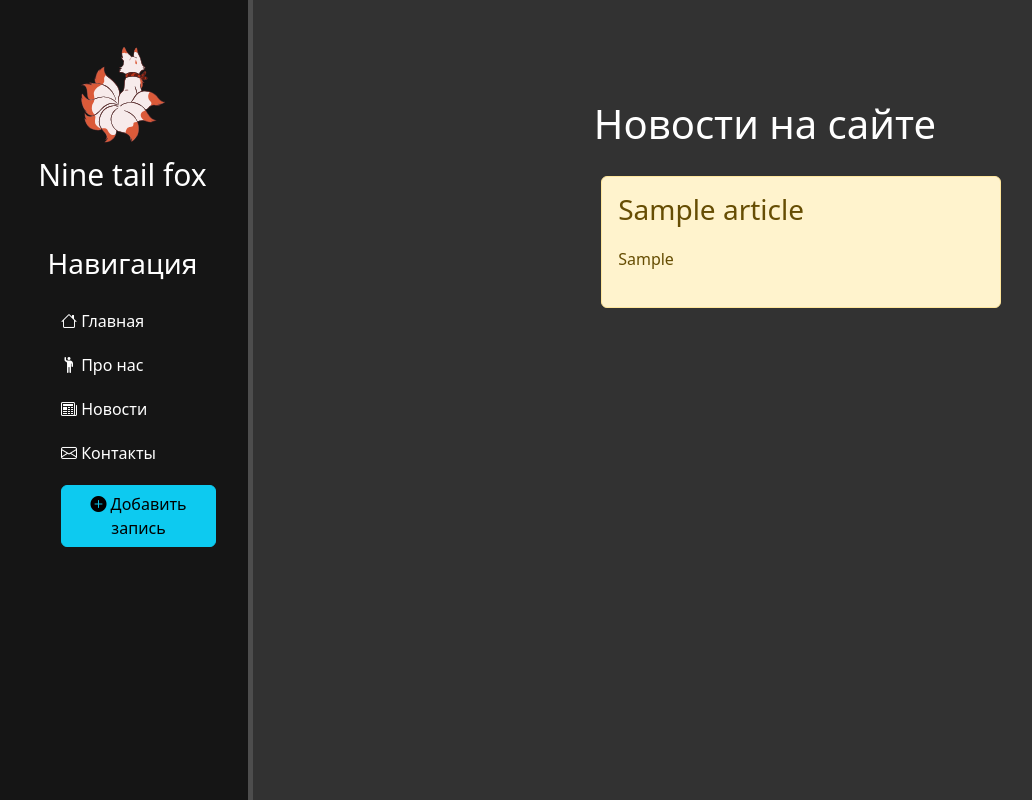
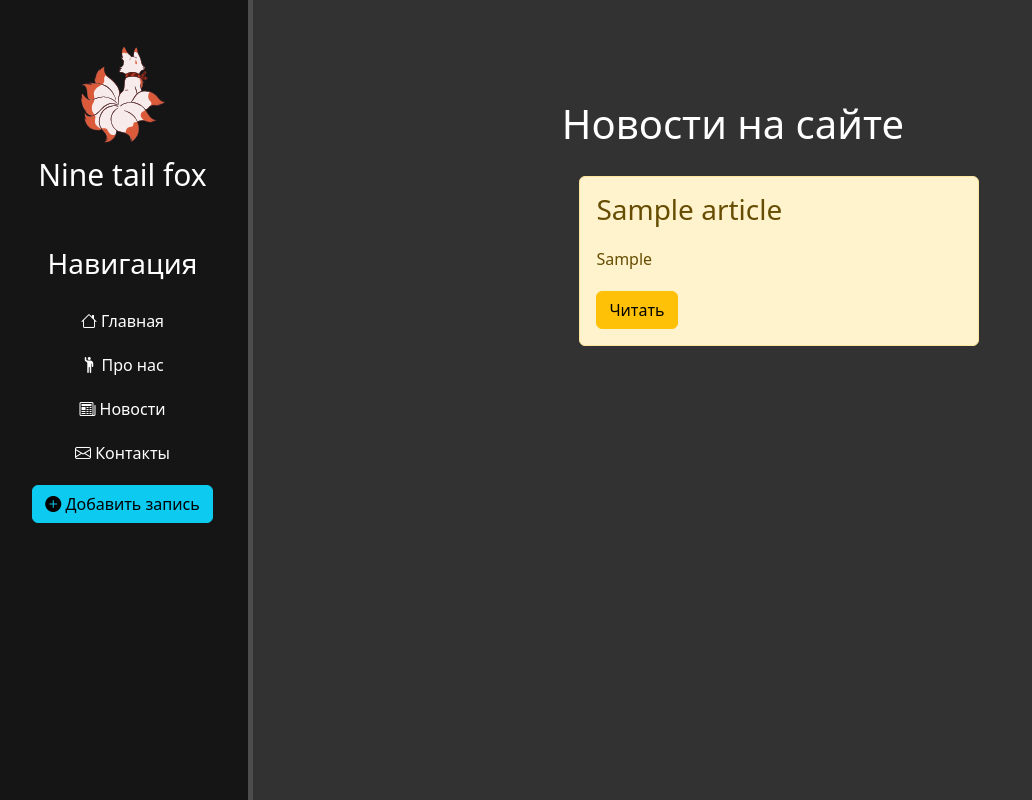
Before and after one commit to OniMinetods/djangoTest2, a Django app: page /news/ in a window 1280 px wide. Shown: the whole page, without its empty margins (3-1035 px from the left). Run offline with Django 5.2, Linux system fonts and the light colour scheme; tables that the repository leaves empty hold one stand-in row (values such as "Sample post").

Commit message:
feat: added "read" button

```diff
--- a/itproger/main/static/main/css/main.css
+++ b/itproger/main/static/main/css/main.css
@@ -8,6 +8,7 @@ aside {
   flex-direction: column;
   align-items: center;
   float: left;
+  text-align: center;
   width: 20%;
   padding: 2.5%;
   height: 100vh;
@@ -30,6 +31,7 @@ aside h3 {
 
 aside ul {
   list-style: none;
+  padding: 0;
 }
 
 aside a {
@@ -53,7 +55,7 @@ main .features {
   float: left;
   margin-top: 100px;
   text-align: center;
-  width: 80%;
+  width: 75%;
 }
 
 main .features p {
--- a/itproger/main/views.py
+++ b/itproger/main/views.py
@@ -2,11 +2,10 @@ from django.shortcuts import render
 
 data = {
     'title': 'Главная страница',
-    'about': 'Про нас',
   }
 
 def index(request):
   return render(request, 'main/index.html', data)
 
 def about(request):
-  return render(request, 'main/about.html', data)
+  return render(request, 'main/about.html')
--- a/itproger/news/templates/news/news_home.html
+++ b/itproger/news/templates/news/news_home.html
@@ -5,12 +5,16 @@
 {% block content %}
   <div class="features">
     <h1>Новости на сайте</h1>
-
+    {% if news %}
       {% for el in news %}
         <div class="alert alert-warning">
           <h3>{{ el.title }}</h3>
           <p>{{ el.anons }}</p>
+          <a href="{% url 'news_detail' el.id %}" class="btn btn-warning">Читать</a>
         </div>
       {% endfor %}
+    {% else %}
+      <p>У вас нет новостей!</p>
+    {% endif %}
   </div>
 {% endblock %}
--- a/itproger/news/urls.py
+++ b/itproger/news/urls.py
@@ -4,4 +4,5 @@ from . import views
 urlpatterns = [
     path('', views.news_home, name='news_home'),
     path('create/', views.create, name='create'),
+    path('<int:pk>', views.NewsDetailView.as_view(), name='news_detail') # Отслеживание динамического параметра
 ]
--- a/itproger/news/views.py
+++ b/itproger/news/views.py
@@ -1,10 +1,16 @@
 from django.shortcuts import render, redirect
 from .models import Articles
 from .forms import ArticlesForm
+from django.views.generic import DetailView
 
 def news_home(request):
   news = Articles.objects.order_by('-date')   # [:2] вывести первые 2 записи
   return render(request, 'news/news_home.html', {'news': news})
+
+class NewsDetailView(DetailView):           # Класс для обработки шаблона
+  model = Articles
+  template_name = 'news/details_view.html'
+  context_object_name = 'article'           # Ключ по которому идет передача объекта внутрь шаблона
 
 def create(request):
   error = ''
```
Also changed, not shown: itproger/news/templates/news/details_view.html (added, +11 -0 lines). Lines whose indentation alone changed are shown as unchanged.
